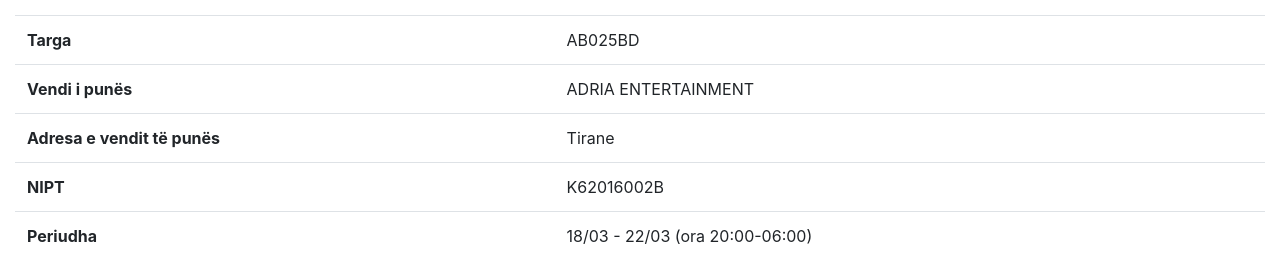
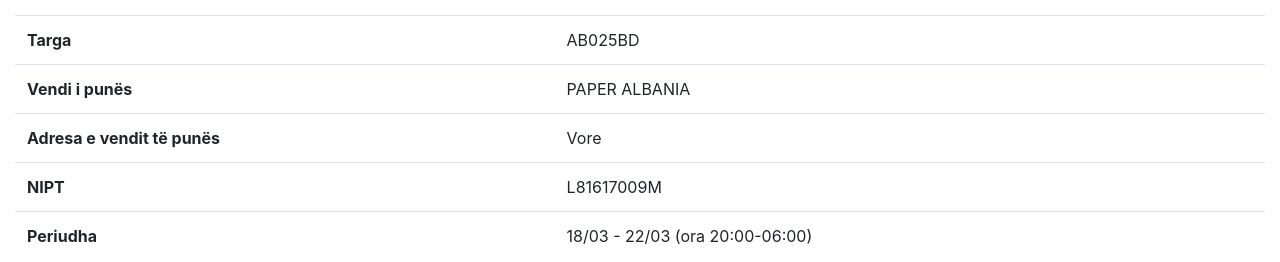
Before and after one commit to DarKr0x/mbgoval, a plain HTML site: page kevinspaho/1.html in a window 1280 px wide. Shown: the part 360-622 px from the top of the page. Drawn offline with nearby package versions, Linux system fonts and the light colour scheme.

Commit message:
Update 1.html

```diff
--- a/kevinspaho/1.html
+++ b/kevinspaho/1.html
@@ -46,15 +46,15 @@
                                 </tr>
                                                                                                                                                                                                                                                             <tr>
                                             <th>Vendi i punës</th>
-                                            <td>ADRIA ENTERTAINMENT</td>
+                                            <td>PAPER ALBANIA</td>
                                         </tr>
                                                                             <tr>
                                             <th>Adresa e vendit të punës</th>
-                                            <td>Tirane</td>
+                                            <td>Vore</td>
                                         </tr>
                                                                             <tr>
                                             <th>NIPT</th>
-                                            <td>K62016002B</td>
+                                            <td>L81617009M</td>
                                         </tr>
 
                                                                                                                                                                                 <tr>
```
